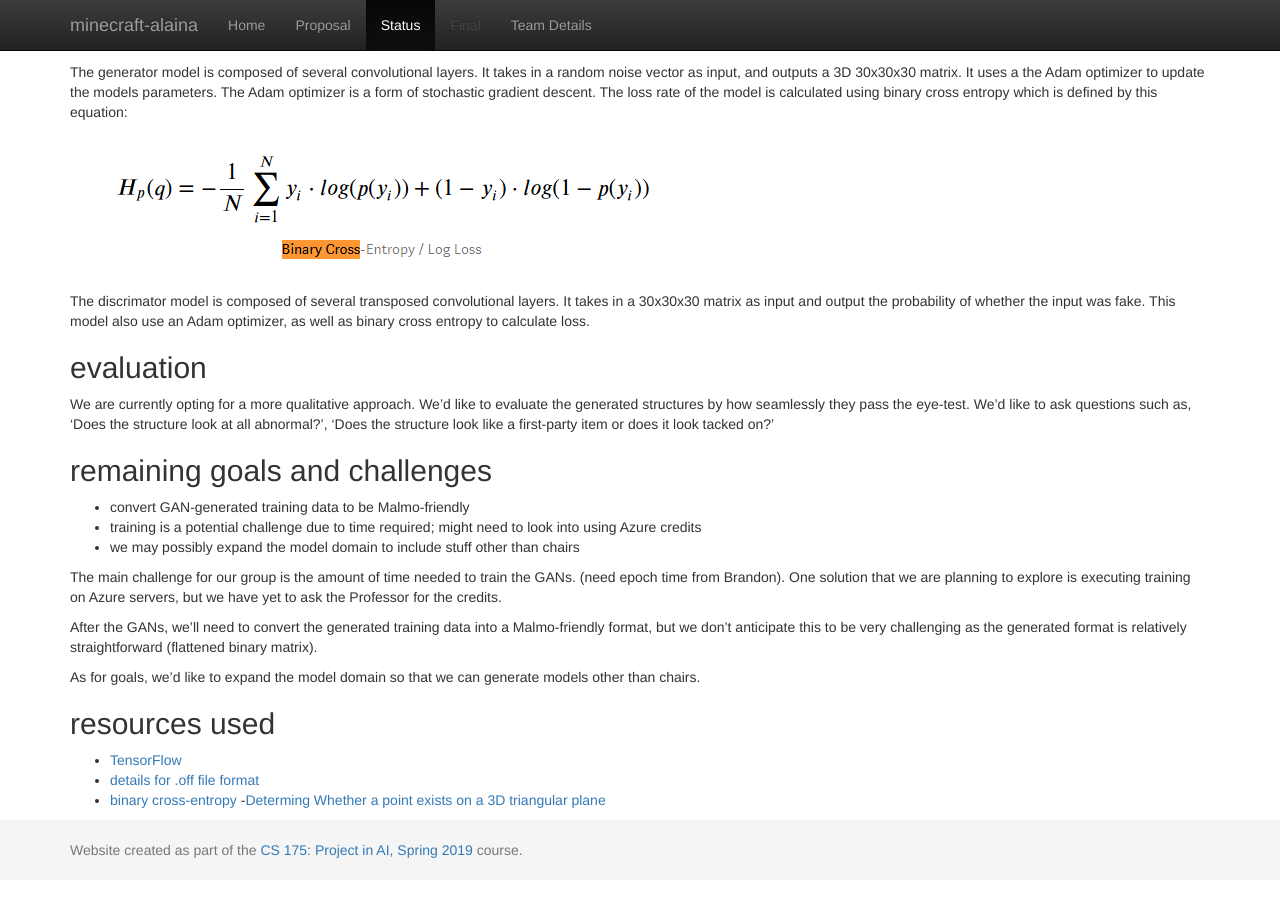
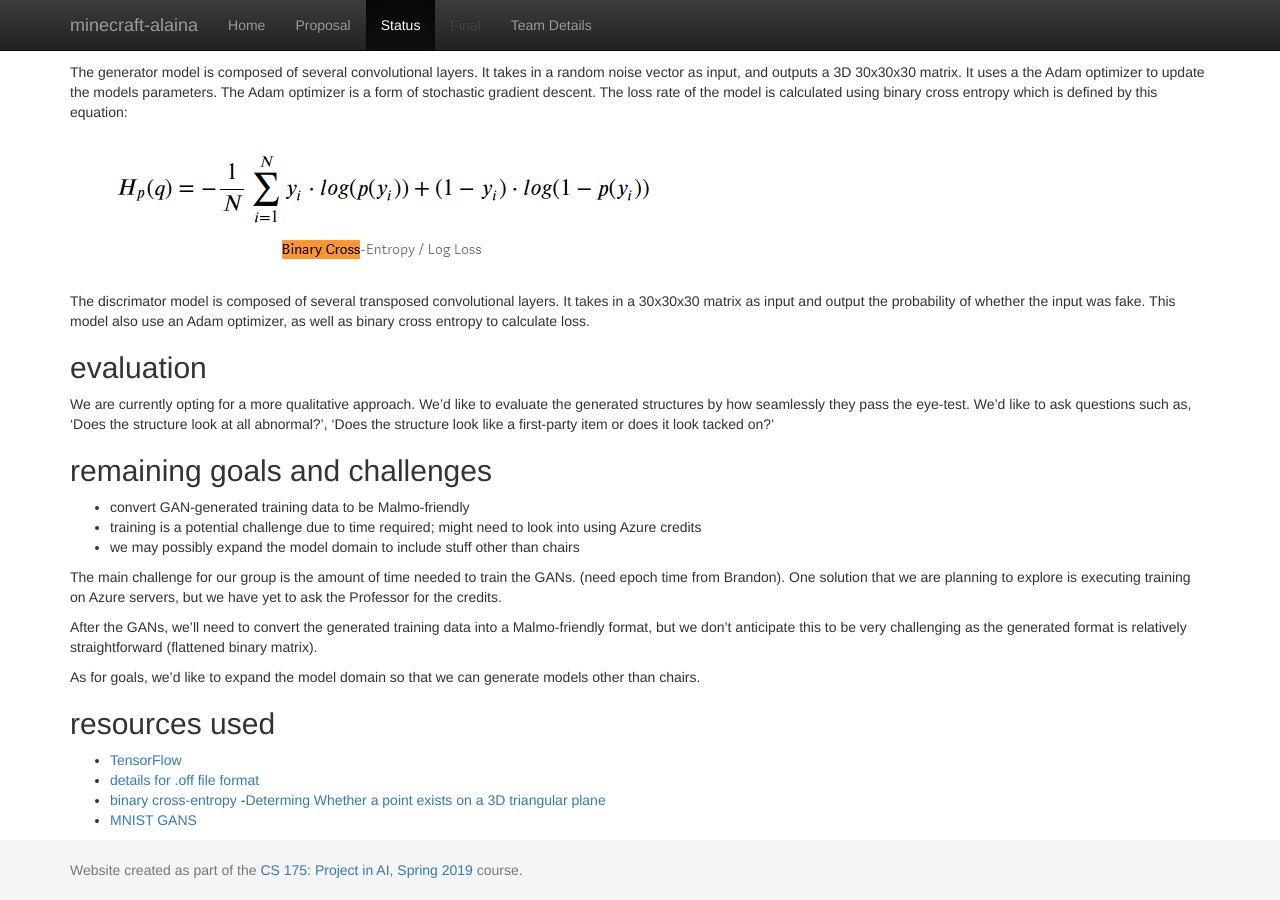
Before and after one commit to bdon1990x/minecraft-alaina, a Jekyll site: the page built from docs/status.md, in a window 1280 px wide and 900 px high, scrolled down 1081 px. Built offline with Jekyll 4.4.1, drawn with Linux system fonts in a browser that asks for light colours.

Commit message:
added link to MNIST gans

```diff
--- a/docs/status.md
+++ b/docs/status.md
@@ -50,3 +50,4 @@ As for goals, we'd like to expand the model domain so that we can generate model
 - [TensorFlow](https://www.tensorflow.org)
 - [details for .off file format](https://segeval.cs.princeton.edu/public/off_format.html)
 - [binary cross-entropy](https://peltarion.com/knowledge-center/documentation/modeling-view/build-an-ai-model/loss-functions/binary-crossentropy) -[Determing Whether a point exists on a 3D triangular plane](https://math.stackexchange.com/questions/2582202/does-a-3d-point-lie-on-a-triangular-plane)
+- [MNIST GANS](https://www.tensorflow.org/tutorials/generative/dcgan)
```
